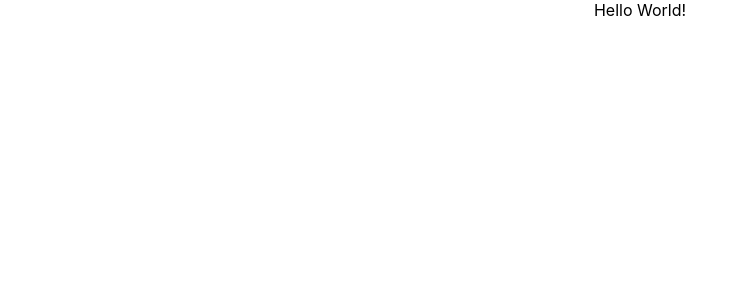
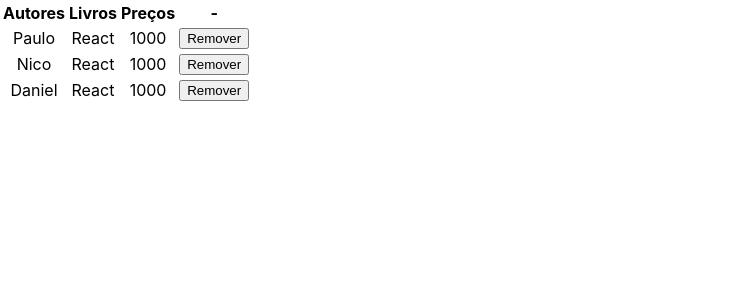
Before and after one commit to kevinaraujo/alura-react-course, a React (Create React App) app: page / in a window 1280 px wide. Shown: the top 300 px of the page, without its empty margins (0-745 px from the left). Built offline with nearby package versions, Linux system fonts and the light colour scheme.

Commit message:
First component.

```diff
--- a/src/App.js
+++ b/src/App.js
@@ -1,10 +1,11 @@
 import React from 'react';
 import './App.css';
+import Tabela from './Tabela';
 
 function App() {
   return (
     <div className="App">
-      Hello World!
+      <Tabela/>
     </div>
   );
 }
--- /dev/null
+++ b/src/Tabela.js
@@ -0,0 +1,52 @@
+import React, { Component } from 'react';
+
+const TableHead = () => {
+    return (
+        <thead>
+            <tr>
+                <th>Autores</th>
+                <th>Livros</th>
+                <th>Preços</th>
+                <th>-</th>
+            </tr>
+        </thead>
+    );
+}
+
+const TableBody = () => {
+    return (
+        <tbody>
+        <tr>
+            <td>Paulo</td>
+            <td>React</td>
+            <td>1000</td>
+            <td><button>Remover</button></td>
+        </tr>
+        <tr>
+            <td>Nico</td>
+            <td>React</td>
+            <td>1000</td>
+            <td><button>Remover</button></td>
+        </tr>
+        <tr>
+            <td>Daniel</td>
+            <td>React</td>
+            <td>1000</td>
+            <td><button>Remover</button></td>
+        </tr>
+        </tbody>
+    );
+}
+
+class Tabela extends Component {
+    render(){
+        return (
+            <table>
+                <TableHead/>
+                <TableBody/>
+            </table>
+        );
+    }
+}
+
+export default Tabela;
```
